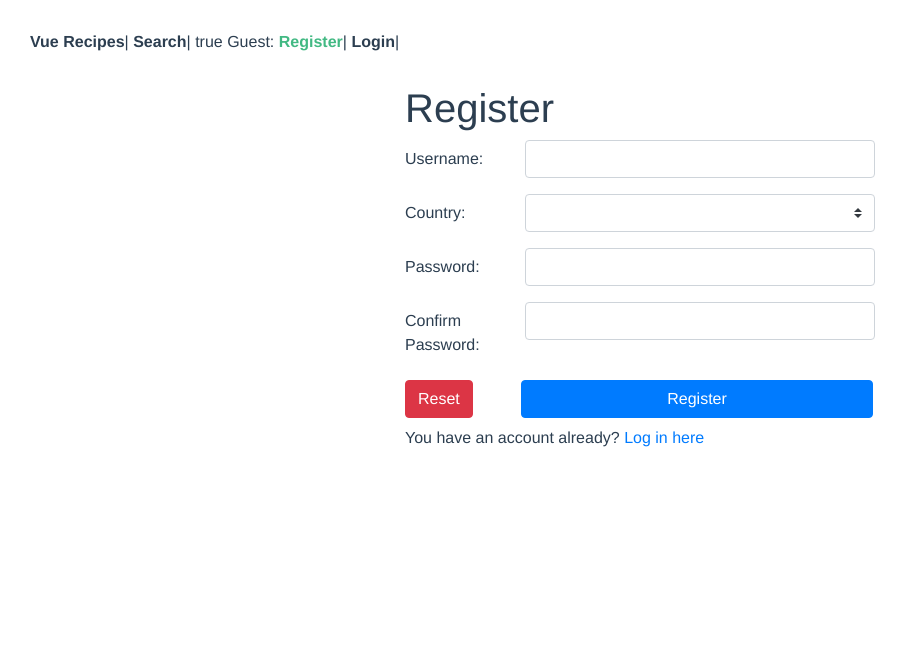
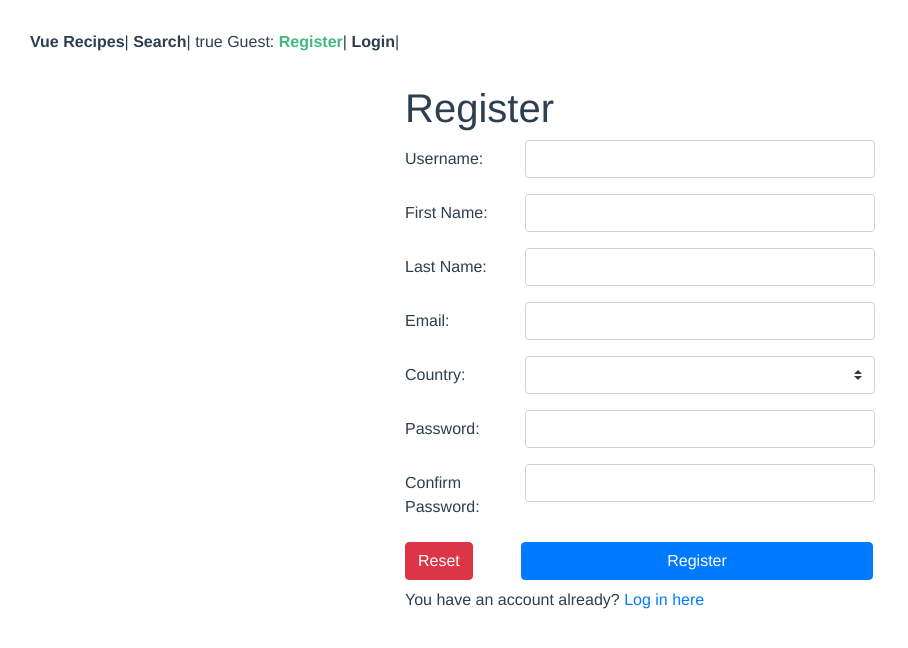
Before and after one commit to adimarom96/BgFood, a JavaScript app: page /#/register in a window 1280 px wide. Shown: the top 648 px of the page, without its empty margins (0-908 px from the left). Built offline with nearby package versions, Linux system fonts and the light colour scheme.

Commit message:
add register conection to backend

```diff
--- a/package.json
+++ b/package.json
@@ -11,7 +11,6 @@
     "bootstrap-vue": "^2.15.0",
     "core-js": "^3.6.5",
     "sass": "^1.50.0",
-    "vue": "^2.6.11",
     "vue-axios": "^2.1.5",
     "vue-router": "^3.2.0",
     "vuelidate": "^0.7.5"
--- a/src/pages/MainPage.vue
+++ b/src/pages/MainPage.vue
@@ -2,14 +2,16 @@
   <div class="container">
     <h1 class="title">Main Page</h1>
     <RecipePreviewList title="Randome Recipes" class="RandomRecipes center" />
-    <router-link v-if="!$root.store.username" to="/login" tag="button">You need to Login to vue this</router-link>
+    <router-link v-if="!$root.store.username" to="/login" tag="button"
+      >You need to Login to vue this</router-link
+    >
     {{ !$root.store.username }}
     <RecipePreviewList
       title="Last Viewed Recipes"
       :class="{
         RandomRecipes: true,
         blur: !$root.store.username,
-        center: true
+        center: true,
       }"
       disabled
     ></RecipePreviewList>
@@ -22,11 +24,37 @@
 </template>
 
 <script>
+import { async } from "q";
 import RecipePreviewList from "../components/RecipePreviewList";
 export default {
   components: {
-    RecipePreviewList
-  }
+    RecipePreviewList,
+  },
+  mounted() {
+    this.getRandom();
+  },
+
+  methods: {
+    async getRandom() {
+      try {
+        const response = await this.axios.get(
+          "http://localhost:3000/recipes/random",
+          {
+            params: {
+              limitLicense: true,
+              number: 3,
+            },
+          }
+        );
+        const recipes = response.data;
+        // this.recipes = [];
+        // this.recipes.push(...recipes);
+        console.log(recipes);
+      } catch (error) {
+        console.log(error);
+      }
+    },
+  },
 };
 </script>
 
--- a/src/pages/RegisterPage.vue
+++ b/src/pages/RegisterPage.vue
@@ -25,6 +25,47 @@
         </b-form-invalid-feedback>
       </b-form-group>
 
+      <b-form-group
+        id="input-group-firstName"
+        label-cols-sm="3"
+        label="First Name:"
+        label-for="firstName"
+      >
+        <b-form-input
+          id="firstName"
+          v-model="$v.form.firstName.$model"
+          type="text"
+          :state="validateState('firstName')"
+        ></b-form-input>
+      </b-form-group>
+
+      <b-form-group
+        id="input-group-lastName"
+        label-cols-sm="3"
+        label="Last Name:"
+        label-for="lastName"
+      >
+        <b-form-input
+          id="lastName"
+          v-model="$v.form.lastName.$model"
+          type="text"
+          :state="validateState('lastName')"
+        ></b-form-input>
+      </b-form-group>
+
+      <b-form-group
+        id="input-group-email"
+        label-cols-sm="3"
+        label="Email:"
+        label-for="email"
+      >
+        <b-form-input
+          id="email"
+          v-model="$v.form.email.$model"
+          type="text"
+          :state="validateState('email')"
+        ></b-form-input>
+      </b-form-group>
       <b-form-group
         id="input-group-country"
         label-cols-sm="3"
@@ -127,7 +168,7 @@ import {
   maxLength,
   alpha,
   sameAs,
-  email
+  email,
 } from "vuelidate/lib/validators";
 
 export default {
@@ -142,11 +183,11 @@ export default {
         password: "",
         confirmedPassword: "",
         email: "",
-        submitError: undefined
+        submitError: undefined,
       },
       countries: [{ value: null, text: "", disabled: true }],
       errors: [],
-      validated: false
+      validated: false,
     };
   },
   validations: {
@@ -154,20 +195,29 @@ export default {
       username: {
         required,
         length: (u) => minLength(3)(u) && maxLength(8)(u),
-        alpha
+        alpha,
+      },
+      firstName: {
+        required,
+      },
+      lastName: {
+        required,
       },
       country: {
-        required
+        required,
+      },
+      email: {
+        required,
       },
       password: {
         required,
-        length: (p) => minLength(5)(p) && maxLength(10)(p)
+        length: (p) => minLength(5)(p) && maxLength(10)(p),
       },
       confirmedPassword: {
         required,
-        sameAsPassword: sameAs("password")
-      }
-    }
+        sameAsPassword: sameAs("password"),
+      },
+    },
   },
   mounted() {
     // console.log("mounted");
@@ -182,12 +232,16 @@ export default {
     async Register() {
       try {
         const response = await this.axios.post(
-          // "https://test-for-3-2.herokuapp.com/user/Register",
-          this.$root.store.server_domain + "/Register",
+          "http://localhost:3000/Register",
+          //this.$root.store.server_domain + "/Register",
 
           {
             username: this.form.username,
-            password: this.form.password
+            firstName: this.form.firstName,
+            lastName: this.form.lastName,
+            password: this.form.password,
+            country: this.form.country,
+            email: this.form.email,
           }
         );
         this.$router.push("/login");
@@ -214,13 +268,13 @@ export default {
         country: null,
         password: "",
         confirmedPassword: "",
-        email: ""
+        email: "",
       };
       this.$nextTick(() => {
         this.$v.$reset();
       });
-    }
-  }
+    },
+  },
 };
 </script>
 <style lang="scss" scoped>
```
Also changed, not shown: 1 other file (tests, documents, lock files or other folders).
